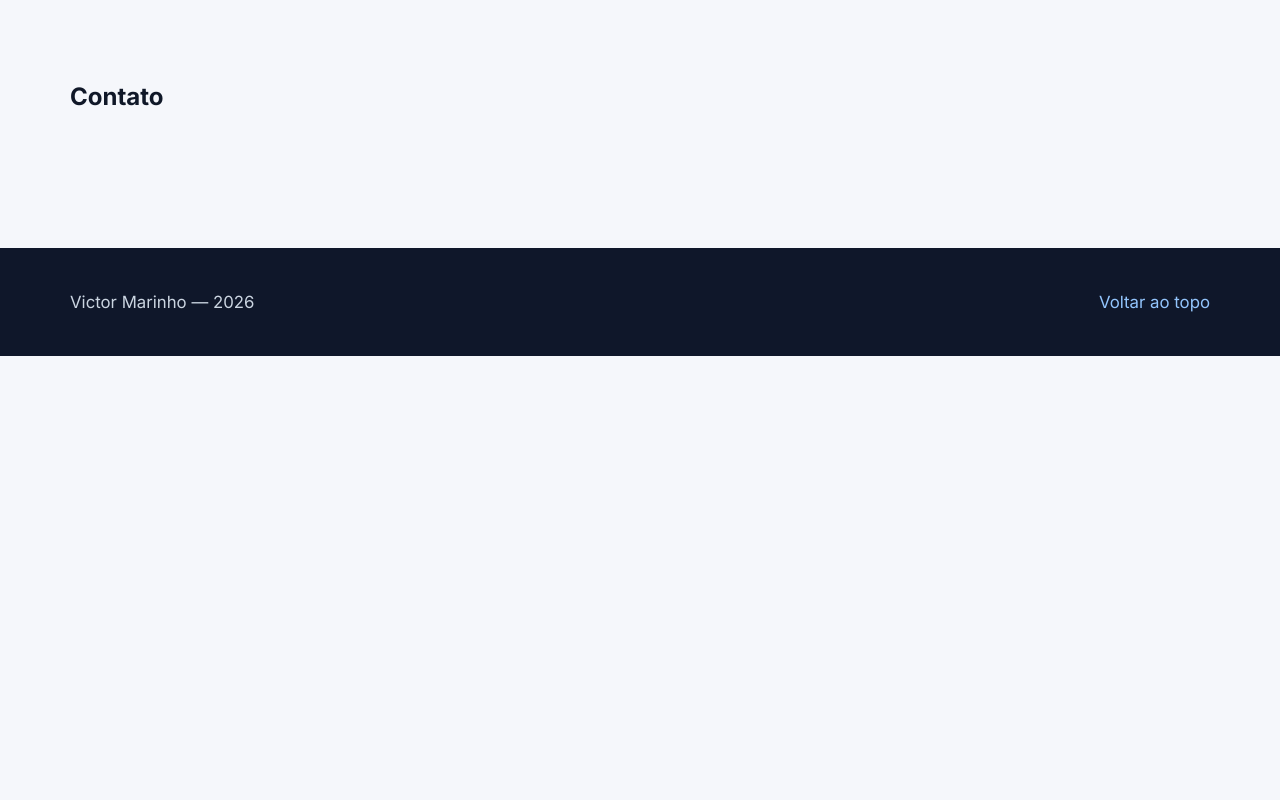
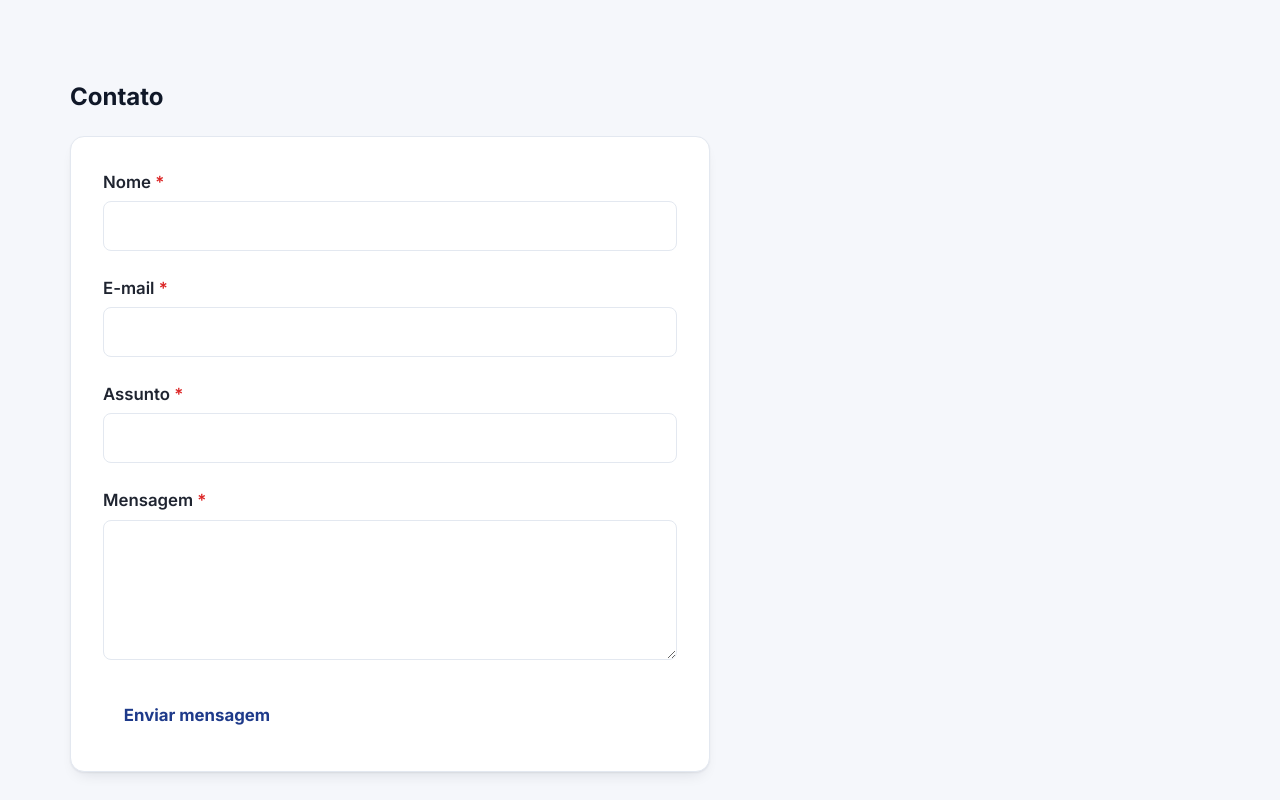
Before and after one commit to Marinho2005/exercicio-faculdade, a React (Vite) app: page / in a window 1280 px wide. Shown: the part 4460-5260 px from the top of the page. Before the commit the page ends 4816 px from the top, so only its background shows below. Built offline with nearby package versions, Linux system fonts and the light colour scheme.

Commit message:
feat: criar formulario controlado de contato

```diff
--- a/src/App.tsx
+++ b/src/App.tsx
@@ -1,4 +1,5 @@
 import Cabecalho from './components/Cabecalho'
+import FormularioContato from './components/FormularioContato'
 import Navegacao from './components/Navegacao'
 import Rodape from './components/Rodape'
 import SecaoAtividades from './components/SecaoAtividades'
@@ -28,6 +29,7 @@ function App() {
         <section id="contato" aria-labelledby="titulo-contato">
           <div className="container">
             <h2 id="titulo-contato">Contato</h2>
+            <FormularioContato />
           </div>
         </section>
       </main>
--- /dev/null
+++ b/src/components/FormularioContato.tsx
@@ -0,0 +1,45 @@
+import { useState, type FormEvent } from 'react'
+
+function FormularioContato() {
+  const [nome, setNome] = useState('')
+  const [email, setEmail] = useState('')
+  const [assunto, setAssunto] = useState('')
+  const [mensagem, setMensagem] = useState('')
+  const [enviado, setEnviado] = useState(false)
+
+  function enviar(evento: FormEvent<HTMLFormElement>) {
+    evento.preventDefault()
+    setEnviado(true)
+    setNome('')
+    setEmail('')
+    setAssunto('')
+    setMensagem('')
+  }
+
+  return (
+    <form className="formulario" onSubmit={enviar}>
+      <div className="campo">
+        <label htmlFor="nome">Nome <span className="requerido">*</span></label>
+        <input id="nome" name="nome" value={nome} onChange={(e) => setNome(e.target.value)} required />
+      </div>
+      <div className="campo">
+        <label htmlFor="email">E-mail <span className="requerido">*</span></label>
+        <input id="email" name="email" type="email" value={email} onChange={(e) => setEmail(e.target.value)} required />
+      </div>
+      <div className="campo">
+        <label htmlFor="assunto">Assunto <span className="requerido">*</span></label>
+        <input id="assunto" name="assunto" value={assunto} onChange={(e) => setAssunto(e.target.value)} required />
+      </div>
+      <div className="campo">
+        <label htmlFor="mensagem">Mensagem <span className="requerido">*</span></label>
+        <textarea id="mensagem" name="mensagem" value={mensagem} onChange={(e) => setMensagem(e.target.value)} required />
+      </div>
+      <div className="formulario-botoes">
+        <button className="botao" type="submit">Enviar mensagem</button>
+      </div>
+      {enviado && <p className="mensagem-sucesso" role="status">Mensagem enviada com sucesso.</p>}
+    </form>
+  )
+}
+
+export default FormularioContato
```
